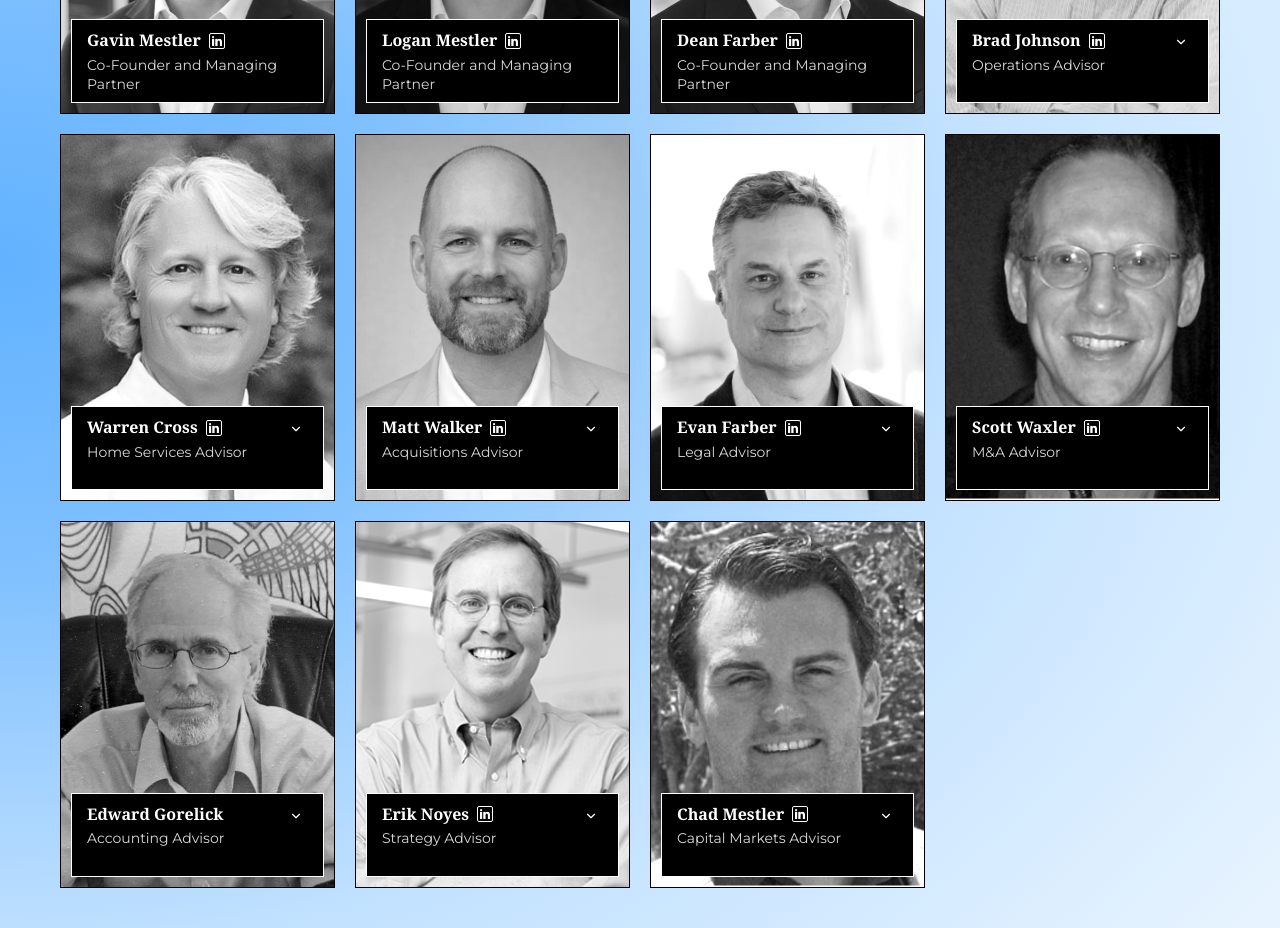
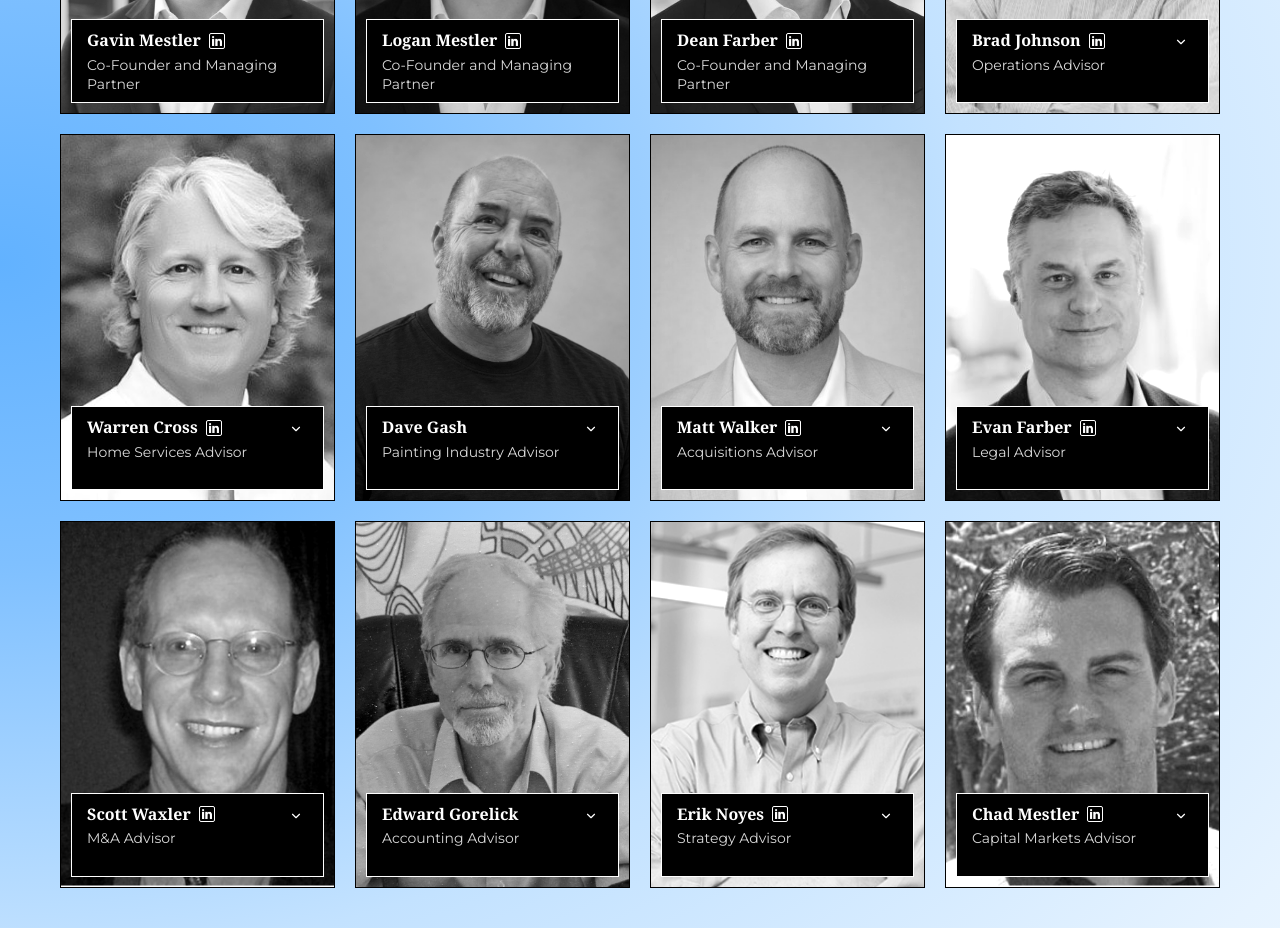
Before and after one commit to gkmestler/methodicpaintingsitemain, a Next.js app: page /team in a window 1280 px wide. Shown: the part 1140-2068 px from the top of the page. Built offline with nearby package versions, Linux system fonts and the light colour scheme.

Commit message:
Add Dave Gash to the team as Painting Industry Advisor

```diff
--- a/data/team.ts
+++ b/data/team.ts
@@ -60,6 +60,14 @@ export const team: TeamMember[] = [
     linkedin: 'https://www.linkedin.com/in/warrencrossjr/',
   },
   {
+    name: 'Dave Gash',
+    title: 'Painting Industry Advisor',
+    bio: 'Founder of Gold Coast Design Inc., once one of the largest painting companies in California with more than 100 employees, with over 40 years in painting and general contracting',
+    image: '/images/team/dave-gash.jpg',
+    zoom: 1.05,
+    focus: 25,
+  },
+  {
     name: 'Matt Walker',
     title: 'Acquisitions Advisor',
     bio: 'Investor, Operator, and Entrepreneur Specializing in Business Acquisitions and Real Estate',
```
Also changed, not shown: public/images/team/dave-gash.jpg (added).
